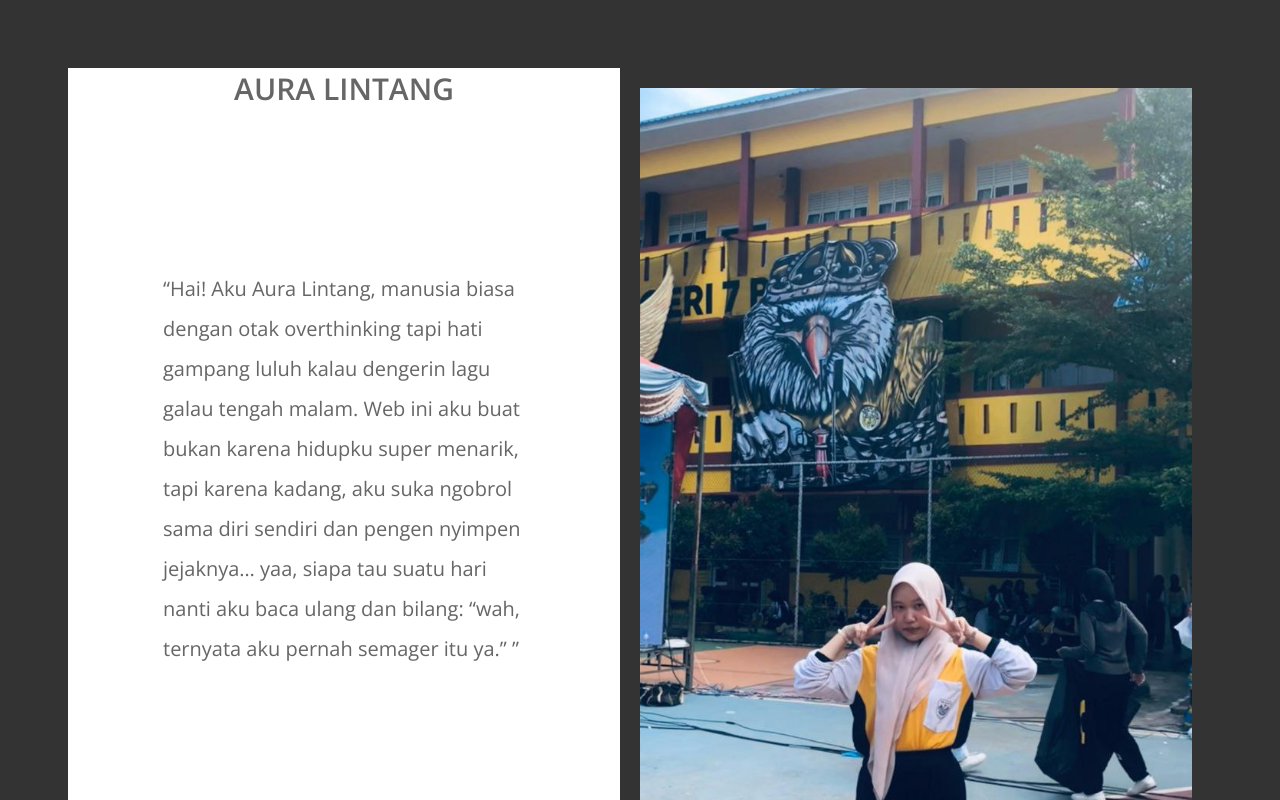
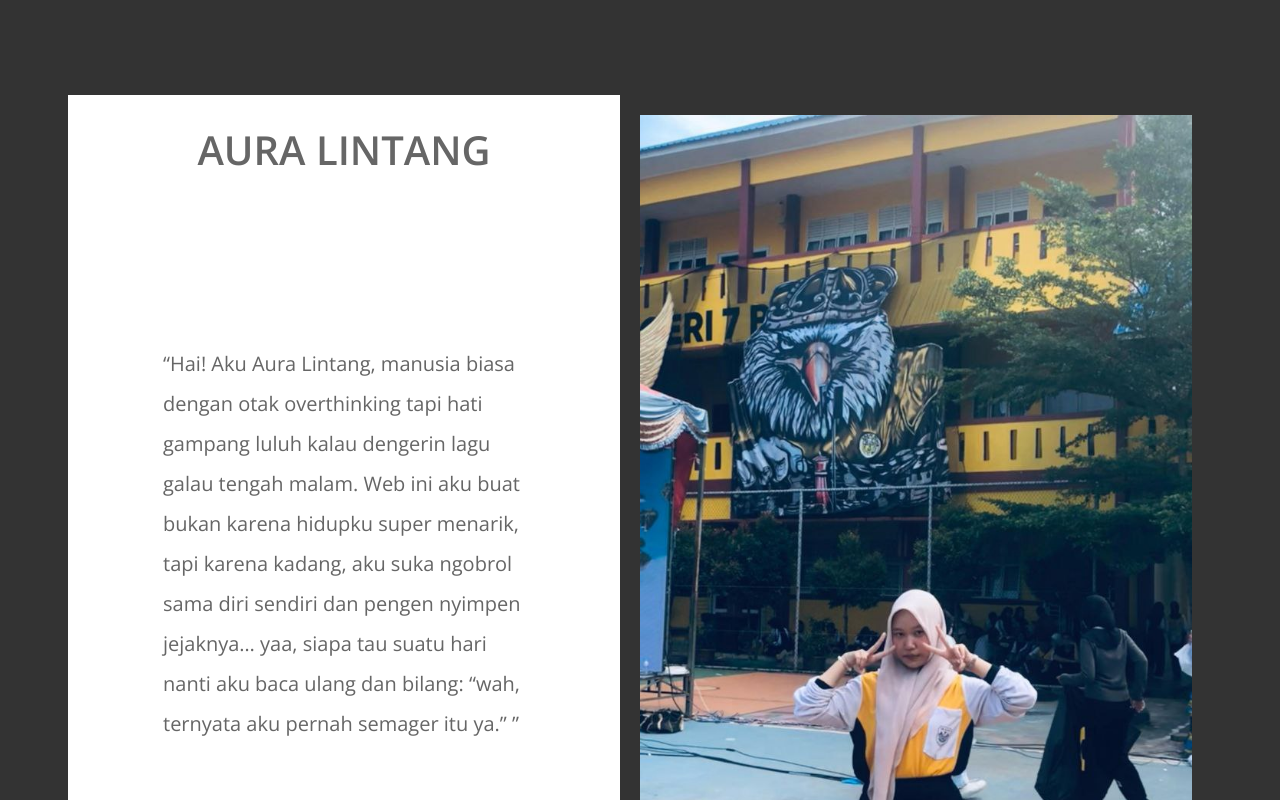
Before and after one commit to auralintangprasasti/ujianmpp, a plain HTML site: page index.html in a window 1280 px wide. Shown: the top 800 px of the page. Drawn offline with nearby package versions, Linux system fonts and the light colour scheme; files whose address does not match are found by name.

Commit message:
index.html

```diff
--- a/index.html
+++ b/index.html
@@ -1,4 +1,4 @@
-<!DOCTYPE html>
+z<!DOCTYPE html>
 <html lang="en">
 
 <head>
@@ -20,9 +20,7 @@ http://www.tooplate.com/view/2110-character
 <body class="tm-bg-dark">
     <main class="tm-container masonry">
         <div class="item tm-bg-white tm-block tm-block-left" data-desktop-seq-no="1" data-mobile-seq-no="1">
-           <h2 style="text-align: center; margin-bottom: 20px">
-  AURA LINTANG
-</h2>
+           <h1 style="text-align: center;">AURA LINTANG</h1>
             <p class="tm-hero-text">&ldquo;Hai! Aku Aura Lintang, manusia biasa dengan otak overthinking tapi hati gampang luluh kalau dengerin lagu galau tengah malam. Web ini aku buat bukan karena hidupku super menarik, tapi karena kadang, aku suka ngobrol sama diri sendiri dan pengen nyimpen jejaknya… yaa, siapa tau suatu hari nanti aku baca ulang dan bilang: “wah, ternyata aku pernah semager itu ya.” &rdquo;</p>
             <header class="tm-block-brand">
                 <div class="tm-bg-primary-dark tm-text-white tm-block-brand-inner">
```
